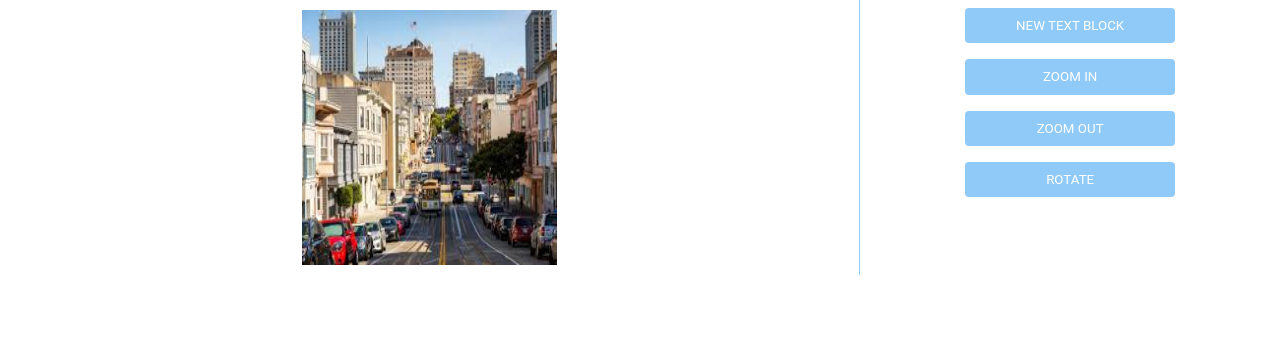
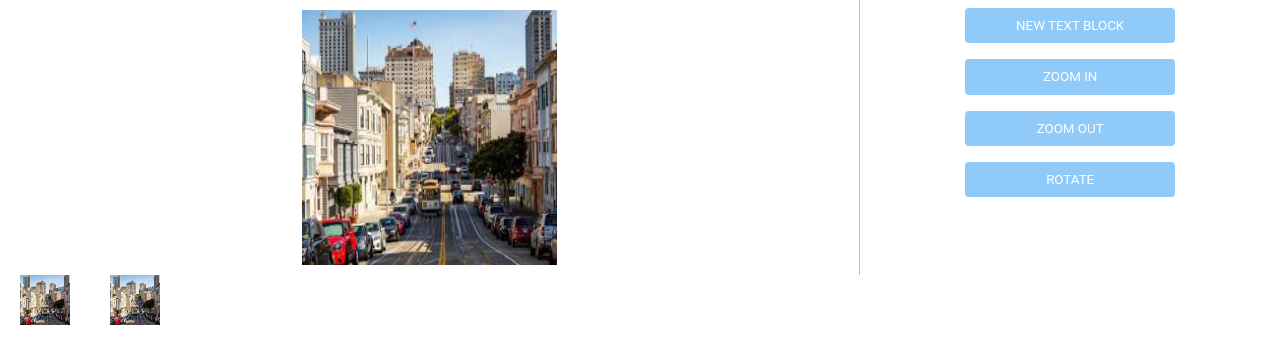
Before and after one commit to kaorub/image-editor, a React (Create React App) app: page / in a window 1280 px wide. Shown: the top 364 px of the page. Built offline with nearby package versions, Linux system fonts and the light colour scheme.

Commit message:
added footer navigation icons with images preview

```diff
--- a/src/App.js
+++ b/src/App.js
@@ -15,51 +15,143 @@ class App extends React.Component {
          * to conditional rendering the text box
          * @type {{isAddTextClicked: boolean}}
          */
-        this.state = { isAddTextClicked: false }
-
-        /**
-         * Start value for an angle image was rotated for
-         * @type {number}
-         */
-        this.currentAngle = 0
-
-        /**
-         * Addition text box to an image
-         */
-        this.addText = () => {
-            this.setState({ ...this.state, isAddTextClicked: true })
+        this.state = {
+            front: {
+                currentAngle: 0,
+                width: 0,
+                height: 0,
+                isAddTextClicked: false,
+                text: '',
+                textEntered: false,
+                transform: 'none'
+            },
+            back: {
+                currentAngle: 0,
+                width: 0,
+                height: 0,
+                isAddTextClicked: false,
+                text: '',
+                textEntered: false,
+                transform: 'none'
+            },
+            currentlyChosenType: 'front'
         }
 
         /**
-         * Zoom in with constant ratio
+         * Adds the text box to an image
          */
-        this.zoomIn = () => {
-            this.imageRef.width = ++this.imageRef.width * constants.ZOOM_RATIO
-            this.imageRef.height = ++this.imageRef.height * constants.ZOOM_RATIO
+        this.addText = () => {
+            const currentlyChosenType = this.state.currentlyChosenType
+            this.setState({
+                [currentlyChosenType]: {
+                    ...this.state[currentlyChosenType],
+                    isAddTextClicked: true
+                }
+            })
         }
 
         /**
-         * Zoom out with constant value
+         * Zooms with constant ratio via flag set as a parameter
+         * @param flag ('greater', 'less)
          */
-        this.zoomOut = () => {
-            this.imageRef.width = ++this.imageRef.width / constants.ZOOM_RATIO
-            this.imageRef.height = ++this.imageRef.height / constants.ZOOM_RATIO
+        this.zoom = (flag) => {
+            let aspectRatio = 1
+            if (flag === 'greater') aspectRatio = constants.ZOOM_RATIO
+            else if (flag === 'less') aspectRatio = 1 / constants.ZOOM_RATIO
+            const currentlyChosenType = this.state.currentlyChosenType
+            const newWidth = ++this.state[currentlyChosenType].width * aspectRatio
+            const newHeight = ++this.state[currentlyChosenType].height * aspectRatio
+            this.setState({
+                [currentlyChosenType]: {
+                    ...this.state[currentlyChosenType],
+                    width: newWidth,
+                    height: newHeight
+                }
+            })
         }
 
         /**
          * Rotate with constant value
          */
         this.rotate = () => {
-            this.currentAngle += constants.ROTATE_ANGLE
-            this.imageRef.style.transform = `rotate(${this.currentAngle}deg)` /* Equal to rotateZ(45deg) */
+            const { currentlyChosenType } = this.state
+            const state = this.state[currentlyChosenType]
+            const newAngle = state.currentAngle + constants.ROTATE_ANGLE
+            const newTransform = `rotate(${newAngle}deg)`
+            this.setState({
+                [currentlyChosenType]: {
+                    ...this.state[currentlyChosenType],
+                    currentAngle: newAngle,
+                    transform: newTransform
+                }
+            })
         }
 
         this.imageRef = null
-        this.isAddTextClicked = true
 
+        /**
+         * Set image ref in callback
+         * @param element
+         */
         this.setImageRef = element => {
             this.imageRef = element;
         };
+
+        /**
+         * Sets up current image type to deal with
+         * @param type
+         */
+        this.handleClickMiniImg = (type) => {
+            this.setState({
+                ...this.state,
+                currentlyChosenType: type
+            })
+        }
+
+        /**
+         * Sets up text in textbox of corresponding img
+         * @param text
+         */
+        this.setComponentText = (text) => {
+            const { currentlyChosenType } = this.state
+            this.setState({
+                [currentlyChosenType]: {
+                    ...this.state[currentlyChosenType],
+                    text: text
+                }
+            })
+        }
+
+        /**
+         * Sets up text entered to true on blur
+         */
+        this.setTextEntered = () => {
+            const { currentlyChosenType } = this.state
+            this.setState({
+                [currentlyChosenType]: {
+                    ...this.state[currentlyChosenType],
+                    textEntered: true
+                }
+            })
+        }
+    }
+
+    /**
+     * Sets up initial image size
+     */
+    componentDidMount() {
+        this.setState({
+            front: {
+                ...this.state.front,
+                width: constants.INITIAL_WIDTH,
+                height: constants.INITIAL_HEIGHT
+            },
+            back: {
+                ...this.state.back,
+                width: constants.INITIAL_WIDTH,
+                height: constants.INITIAL_HEIGHT
+            }
+        })
     }
 
     componentWillUnmount() {
@@ -71,24 +163,52 @@ class App extends React.Component {
     }
 
     render () {
+        const { currentlyChosenType } = this.state
+        const state = this.state[currentlyChosenType]
+        const frontState = this.state.front
+        const backState = this.state.back
         return (
             <div className="App">
                 <div className="App-body App-row">
                     <div className="App-img-wrapper App-column">
                         <Image
                             reference={this.setImageRef}
+                            width={state.width}
+                            height={state.height}
+                            transform={state.transform}
                             src="./images/sanfran.jpeg"
                         />
-                        {this.state.isAddTextClicked &&
-                        <TextBox/>
+                        {state.isAddTextClicked &&
+                        <TextBox
+                            handleChange={this.setComponentText}
+                            handleBlur={this.setTextEntered}
+                            text={state.text}
+                            textEntered={state.textEntered}
+                        />
                         }
                     </div>
                     <div className="App-divider">{constants.ZERO_WIDTH_SPACE_SYMBOL}</div>
                     <div className="App-actions-wrapper App-column">
                         <Button name="new-test-block" value="new-test-block" label="new text block" onClick={this.addText}/>
-                        <Button name="zoom-in" value="zoom-in" label="zoom in" onClick={this.zoomIn}/>
-                        <Button name="zoom-out" value="zoom-out" label="zoom out" onClick={this.zoomOut}/>
+                        <Button name="zoom-in" value="zoom-in" label="zoom in" onClick={() => this.zoom('greater')}/>
+                        <Button name="zoom-out" value="zoom-out" label="zoom out" onClick={() => this.zoom('less')}/>
                         <Button name="rotate" value="rotate" label="rotate" onClick={this.rotate}/>
+                    </div>
+                    <div className="App-footer App-row">
+                        <Image
+                            width={constants.INITIAL_MINI_SIZE}
+                            height={constants.INITIAL_MINI_SIZE}
+                            transform={frontState.transform}
+                            src="./images/sanfran.jpeg"
+                            onClick={() => this.handleClickMiniImg('front')}
+                        />
+                        <Image
+                            width={constants.INITIAL_MINI_SIZE}
+                            height={constants.INITIAL_MINI_SIZE}
+                            transform={backState.transform}
+                            src="./images/sanfran.jpeg"
+                            onClick={() => this.handleClickMiniImg('back')}
+                        />
                     </div>
                 </div>
             </div>
--- a/src/components/Image/Image.js
+++ b/src/components/Image/Image.js
@@ -12,14 +12,18 @@ export class Image extends React.Component {
 
         this.props = props
     }
+
     render () {
+        const style = { transform: this.props.transform }
         return <img
+                style={style}
                 alt="to edit"
                 ref={this.props.reference}
                 src={this.props.src}
                 className="Image"
-                width={255}
-                height={255}
+                width={this.props.width}
+                height={this.props.height}
+                onClick={this.props.onClick}
             />
     }
 
--- a/src/components/TextBox/TextBox.js
+++ b/src/components/TextBox/TextBox.js
@@ -10,13 +10,11 @@ class TextBox extends React.Component {
     constructor(props) {
         super(props)
 
-        this.state = { text: '', textEntered: false }
-
         /**
          * Set textEntered to conditionally show the div element with text
          */
         this.handleBlur = () => {
-            this.setState( { ...this.state, textEntered: true })
+            this.props.handleBlur()
         }
 
         /**
@@ -24,16 +22,17 @@ class TextBox extends React.Component {
          * @param event
          */
         this.handleChange = (event) => {
-            this.setState({ ...this.state, text: event.target.value })
+            this.props.handleChange(event.target.value)
         }
     }
 
     render () {
         return (
             <div className="TextBox">
-                {!this.state.textEntered &&
+                {!this.props.textEntered &&
                 <input type="text" onBlur={this.handleBlur} onChange={this.handleChange}/>}
-                {this.state.textEntered && this.state.text}
+                {this.props.textEntered &&
+                <span>{this.props.text}</span>}
             </div>
         )
     }
```
